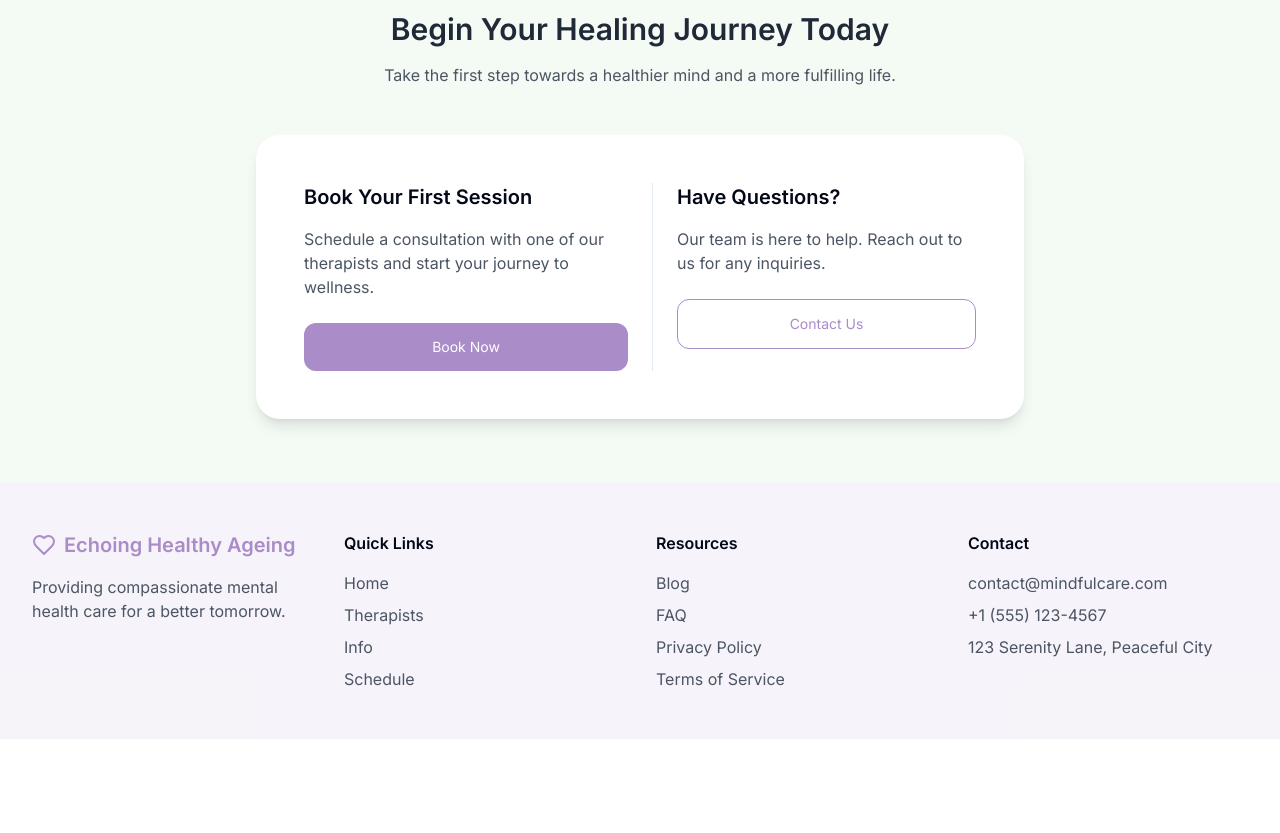
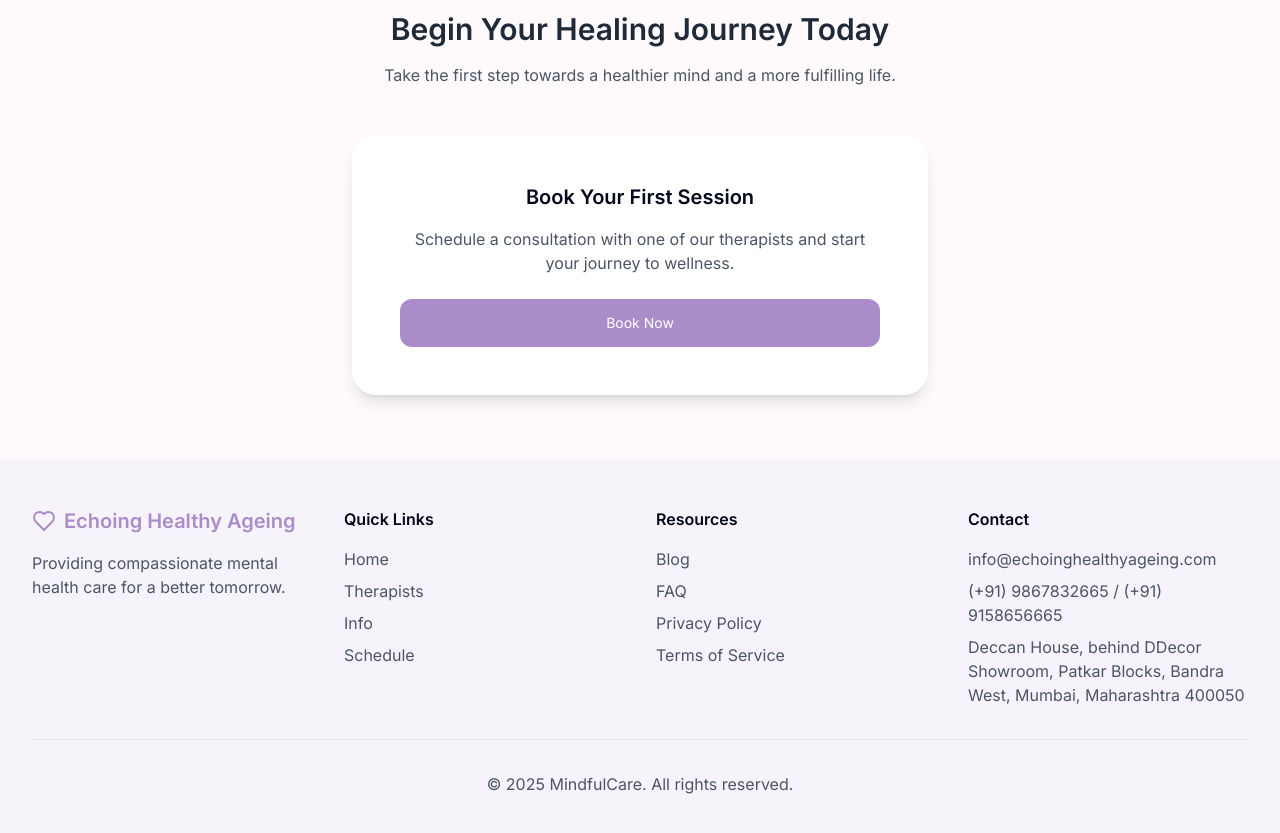
Before and after one commit to atupatu/i-am-doen-with-eha, a Next.js app: page / in a window 1280 px wide. Shown: the part 3640-4473 px from the top of the page. Before the commit the page ends 4379 px from the top, so only its background shows below. Built offline with nearby package versions, Linux system fonts and the light colour scheme.

Commit message:
frontend changes pt1

```diff
--- a/app/client/info/page.tsx
+++ b/app/client/info/page.tsx
@@ -196,81 +196,7 @@ export default function InfoPage() {
           </div>
         </section> */}
       </main>
-      <footer className="bg-[#a98cc8]/10 py-12">
-        /*<div className="container">
-          <div className="grid gap-8 md:grid-cols-4">
-            <div>
-              <div className="flex items-center gap-2 mb-4">
-                <Heart className="h-6 w-6 text-[#a98cc8]" />
-                <span className="text-xl font-semibold text-[#a98cc8]">MindfulCare</span>
-              </div>
-              <p className="text-gray-600">Providing compassionate mental health care for a better tomorrow.</p>
-            </div>
-            <div>
-              <h3 className="font-semibold mb-4">Quick Links</h3>
-              <ul className="space-y-2">
-                <li>
-                  <Link href="/" className="text-gray-600 hover:text-[#a98cc8]">
-                    Home
-                  </Link>
-                </li>
-                <li>
-                  <Link href="/therapists" className="text-gray-600 hover:text-[#a98cc8]">
-                    Therapists
-                  </Link>
-                </li>
-                <li>
-                  <Link href="/info" className="text-gray-600 hover:text-[#a98cc8]">
-                    Info
-                  </Link>
-                </li>
-                <li>
-                  <Link href="/schedule" className="text-gray-600 hover:text-[#a98cc8]">
-                    Schedule
-                  </Link>
-                </li>
-              </ul>
-            </div>
-            <div>
-              <h3 className="font-semibold mb-4">Resources</h3>
-              <ul className="space-y-2">
-                <li>
-                  <Link href="#" className="text-gray-600 hover:text-[#a98cc8]">
-                    Blog
-                  </Link>
-                </li>
-                <li>
-                  <Link href="#" className="text-gray-600 hover:text-[#a98cc8]">
-                    FAQ
-                  </Link>
-                </li>
-                <li>
-                  <Link href="#" className="text-gray-600 hover:text-[#a98cc8]">
-                    Privacy Policy
-                  </Link>
-                </li>
-                <li>
-                  <Link href="#" className="text-gray-600 hover:text-[#a98cc8]">
-                    Terms of Service
-                  </Link>
-                </li>
-              </ul>
-            </div>
-            <div>
-              <h3 className="font-semibold mb-4">Contact</h3>
-              <ul className="space-y-2">
-                <li className="text-gray-600">contact@mindfulcare.com</li>
-                <li className="text-gray-600">+1 (555) 123-4567</li>
-                <li className="text-gray-600">123 Serenity Lane, Peaceful City</li>
-              </ul>
-            </div>
-          </div>
-          <div className="border-t border-gray-200 mt-8 pt-8 text-center text-gray-600">
-            <p>&copy; {new Date().getFullYear()} MindfulCare. All rights reserved.</p>
-          </div>
-        </div>*/
-
-      </footer>
+      <SiteFooter />
     </div>
   )
 }
--- a/app/page.tsx
+++ b/app/page.tsx
@@ -10,6 +10,7 @@ import Navbar from "@/components/navbar";
 import HowItWorks from "@/components/how-it-works"
 import { Clock } from "lucide-react";
 import StatCard from "@/components/stat-card"
+import SiteFooter from "@/components/site-footer"
 
 export default function Home() {
   const scheduleRef = useRef(null)
@@ -166,15 +167,13 @@ export default function Home() {
           </div>
         </section>
 
-        <section ref={scheduleRef} className="py-16 bg-[#c8e6c9]/20">
+        <section ref={scheduleRef} className="py-16 bg-[#fef6f9]/50">
   <div className="container">
     <div className="max-w-3xl mx-auto text-center mb-12">
       <h2 className="text-3xl font-bold text-gray-800 mb-4">Begin Your Healing Journey Today</h2>
       <p className="text-gray-600">Take the first step towards a healthier mind and a more fulfilling life.</p>
     </div>
-            <div className="bg-white p-8 md:p-12 rounded-3xl shadow-lg max-w-3xl mx-auto">
-              <div className="grid gap-6 md:grid-cols-2">
-                <div>
+    <div className="bg-white p-8 md:p-12 rounded-3xl shadow-lg max-w-xl mx-auto text-center">
       <h3 className="text-xl font-semibold mb-4">Book Your First Session</h3>
       <p className="text-gray-600 mb-6">
         Schedule a consultation with one of our therapists and start your journey to wellness.
@@ -185,61 +184,12 @@ export default function Home() {
         </Button>
       </Link>
     </div>
-                <div className="border-t pt-6 md:border-t-0 md:border-l md:pl-6 md:pt-0">
-                  <h3 className="text-xl font-semibold mb-4">Have Questions?</h3>
-                  <p className="text-gray-600 mb-6">Our team is here to help. Reach out to us for any inquiries.</p>
-                  <Button
-                    variant="outline"
-                    className="w-full border-[#a98cc8] text-[#a98cc8] hover:bg-[#fef6f9] rounded-xl py-6"
-                  >
-                    Contact Us
-                  </Button>
-                </div>
-              </div>
-            </div>
   </div>
 </section>
+
       </main>
 
-      <footer className="bg-[#a98cc8]/10 py-12">
-        <div className="container">
-          <div className="grid gap-8 md:grid-cols-4">
-            <div>
-              <div className="flex items-center gap-2 mb-4">
-                <Heart className="h-6 w-6 text-[#a98cc8]" />
-                <span className="text-xl font-semibold text-[#a98cc8]">Echoing Healthy Ageing</span>
-              </div>
-              <p className="text-gray-600">Providing compassionate mental health care for a better tomorrow.</p>
-            </div>
-            <div>
-              <h3 className="font-semibold mb-4">Quick Links</h3>
-              <ul className="space-y-2">
-                <li><Link href="/" className="text-gray-600 hover:text-[#a98cc8]">Home</Link></li>
-                <li><Link href="/therapists" className="text-gray-600 hover:text-[#a98cc8]">Therapists</Link></li>
-                <li><Link href="/info" className="text-gray-600 hover:text-[#a98cc8]">Info</Link></li>
-                <li><Link href="/schedule" className="text-gray-600 hover:text-[#a98cc8]">Schedule</Link></li>
-              </ul>
-            </div>
-            <div>
-              <h3 className="font-semibold mb-4">Resources</h3>
-              <ul className="space-y-2">
-                <li><Link href="#" className="text-gray-600 hover:text-[#a98cc8]">Blog</Link></li>
-                <li><Link href="#" className="text-gray-600 hover:text-[#a98cc8]">FAQ</Link></li>
-                <li><Link href="#" className="text-gray-600 hover:text-[#a98cc8]">Privacy Policy</Link></li>
-                <li><Link href="#" className="text-gray-600 hover:text-[#a98cc8]">Terms of Service</Link></li>
-              </ul>
-            </div>
-            <div>
-              <h3 className="font-semibold mb-4">Contact</h3>
-              <ul className="space-y-2">
-                <li className="text-gray-600">contact@mindfulcare.com</li>
-                <li className="text-gray-600">+1 (555) 123-4567</li>
-                <li className="text-gray-600">123 Serenity Lane, Peaceful City</li>
-              </ul>
-            </div>
-          </div>
-        </div>
-      </footer>
+      <SiteFooter />
     </div>
   )
 }
--- a/components/site-footer.tsx
+++ b/components/site-footer.tsx
@@ -9,7 +9,7 @@ export default function SiteFooter() {
           <div>
             <div className="flex items-center gap-2 mb-4">
               <Heart className="h-6 w-6 text-[#a98cc8]" />
-              <span className="text-xl font-semibold text-[#a98cc8]">MindfulCare</span>
+              <span className="text-xl font-semibold text-[#a98cc8]">Echoing Healthy Ageing</span>
             </div>
             <p className="text-gray-600">Providing compassionate mental health care for a better tomorrow.</p>
           </div>
@@ -66,9 +66,9 @@ export default function SiteFooter() {
           <div>
             <h3 className="font-semibold mb-4">Contact</h3>
             <ul className="space-y-2">
-              <li className="text-gray-600">contact@mindfulcare.com</li>
-              <li className="text-gray-600">+1 (555) 123-4567</li>
-              <li className="text-gray-600">123 Serenity Lane, Peaceful City</li>
+              <li className="text-gray-600">info@echoinghealthyageing.com</li>
+              <li className="text-gray-600">(+91) 9867832665 / (+91) 9158656665</li>
+              <li className="text-gray-600">Deccan House, behind DDecor Showroom, Patkar Blocks, Bandra West, Mumbai, Maharashtra 400050</li>
             </ul>
           </div>
         </div>
```
Lines whose indentation alone changed are shown as unchanged.
